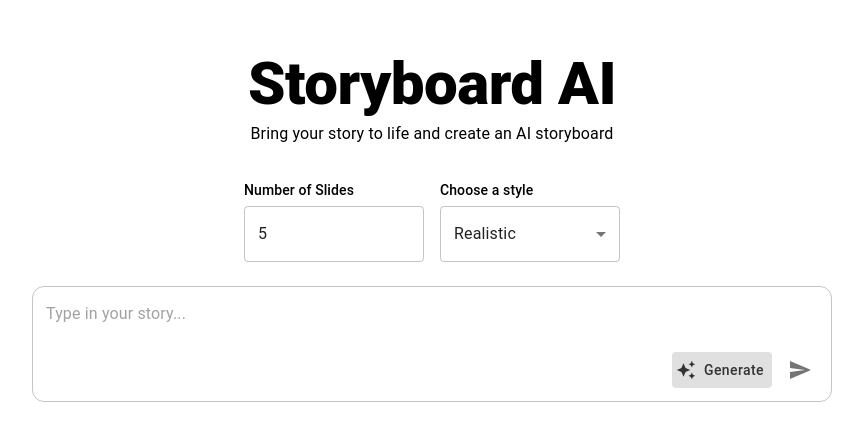
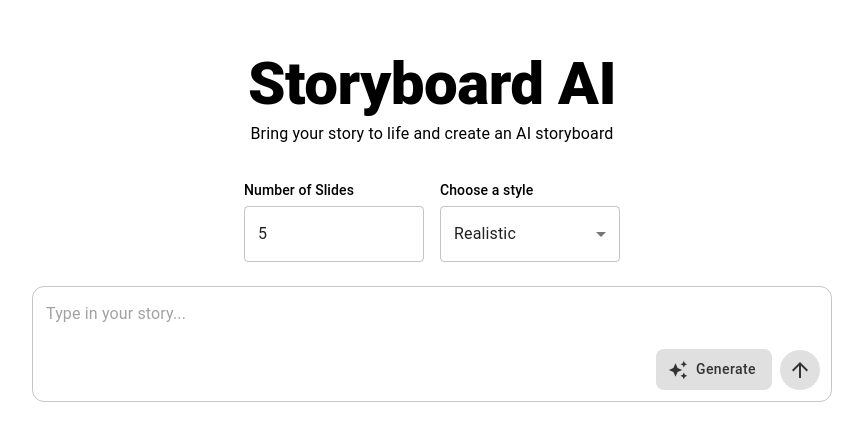
Before and after one commit to Zion-Dev1/storyboard-ai, a React (Vite) app in the folder client/: page / in a window 1280 px wide. Shown: the top 440 px of the page, without its empty margins (208-1071 px from the left). Built offline with nearby package versions, Linux system fonts and the light colour scheme.

Commit message:
styled submit btn

```diff
--- a/client/src/components/GenerateStoryBtn.tsx
+++ b/client/src/components/GenerateStoryBtn.tsx
@@ -54,6 +54,9 @@ const GenerateStoryBtn = () => {
         backgroundColor: "#e0e0e0",
         color: "#333",
         textTransform: "none",
+        borderRadius: 2,
+        px: 2,
+        py: 1,
         "&:hover": {
           backgroundColor: "#d5d5d5",
         },
--- a/client/src/components/SubmitBtn.tsx
+++ b/client/src/components/SubmitBtn.tsx
@@ -1,5 +1,5 @@
 import { IconButton } from "@mui/material";
-import { Send } from "@mui/icons-material";
+import { ArrowUpward } from "@mui/icons-material";
 
 import useStoryInputStore from "../store/storyInputStore";
 import { useNavigate } from "react-router-dom";
@@ -17,8 +17,20 @@ const SubmitBtn = () => {
   };
 
   return (
-    <IconButton type="submit" onClick={handleSubmit}>
-      <Send />
+    <IconButton
+      type="submit"
+      onClick={handleSubmit}
+      sx={{
+        backgroundColor: "#e0e0e0",
+        color: "#333",
+        borderRadius: "full",
+
+        "&:hover": {
+          backgroundColor: "#d5d5d5",
+        },
+      }}
+    >
+      <ArrowUpward />
     </IconButton>
   );
 };
```
